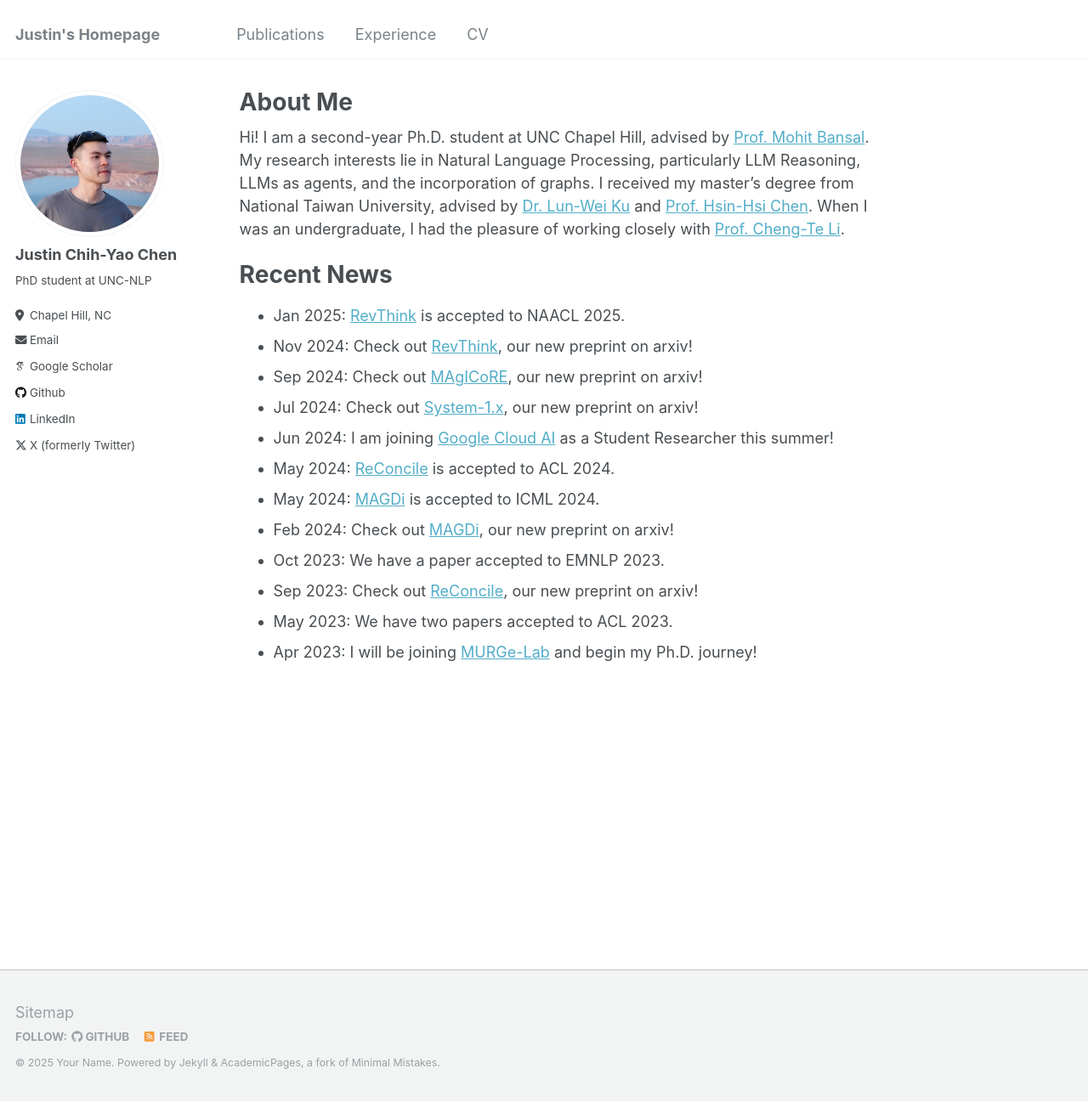
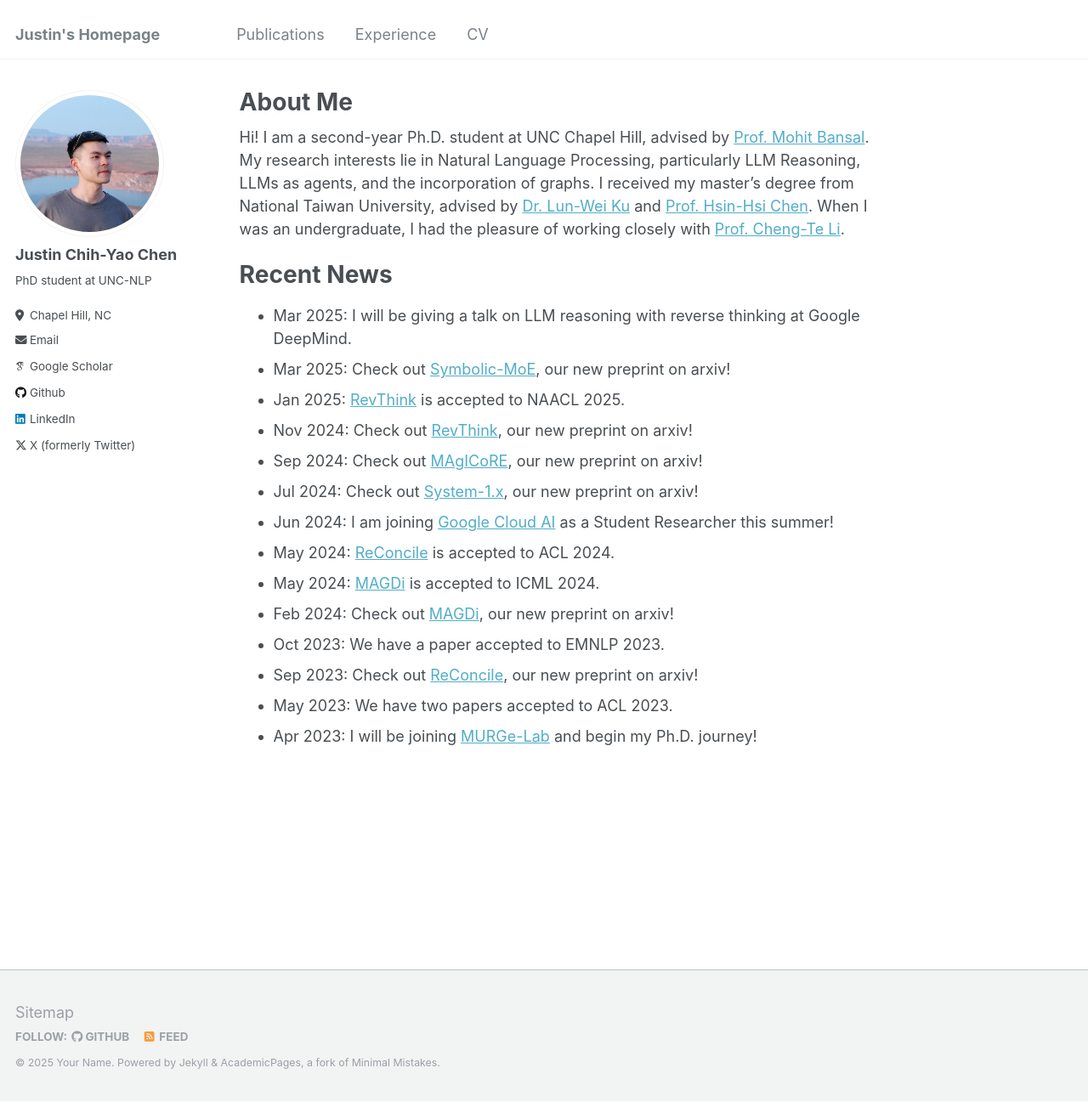
Before and after one commit to dinobby/dinobby.github.io, a Jekyll site: the page built from _pages/about.md, in a window 1280 px wide and 1297 px high. Shown: the whole window at 85% size. Built offline with Jekyll 4.4.1, drawn with Linux system fonts in a browser that asks for light colours; some web fonts are replaced.

Commit message:
Update about.md

```diff
--- a/_pages/about.md
+++ b/_pages/about.md
@@ -10,6 +10,8 @@ redirect_from:
 Hi! I am a second-year Ph.D. student at UNC Chapel Hill, advised by [Prof. Mohit Bansal](https://www.cs.unc.edu/~mbansal/){:target="\_blank"}. My research interests lie in Natural Language Processing, particularly LLM Reasoning, LLMs as agents, and the incorporation of graphs. I received my master's degree from National Taiwan University, advised by [Dr. Lun-Wei Ku](https://www.iis.sinica.edu.tw/pages/lwku/index_zh.html){:target="\_blank"} and [Prof. Hsin-Hsi Chen](http://nlg.csie.ntu.edu.tw/advisor.php){:target="\_blank"}. When I was an undergraduate, I had the pleasure of working closely with [Prof. Cheng-Te Li](https://sites.google.com/view/chengteli/){:target="\_blank"}.
 
 # Recent News
+- Mar 2025: I will be giving a talk on LLM reasoning with reverse thinking at Google DeepMind.
+- Mar 2025: Check out [Symbolic-MoE](https://arxiv.org/abs/2503.05641), our new preprint on arxiv!
 - Jan 2025: [RevThink](https://arxiv.org/abs/2411.19865) is accepted to NAACL 2025.
 - Nov 2024: Check out [RevThink](https://arxiv.org/abs/2411.19865), our new preprint on arxiv!
 - Sep 2024: Check out [MAgICoRE](https://arxiv.org/abs/2409.12147), our new preprint on arxiv!
```
